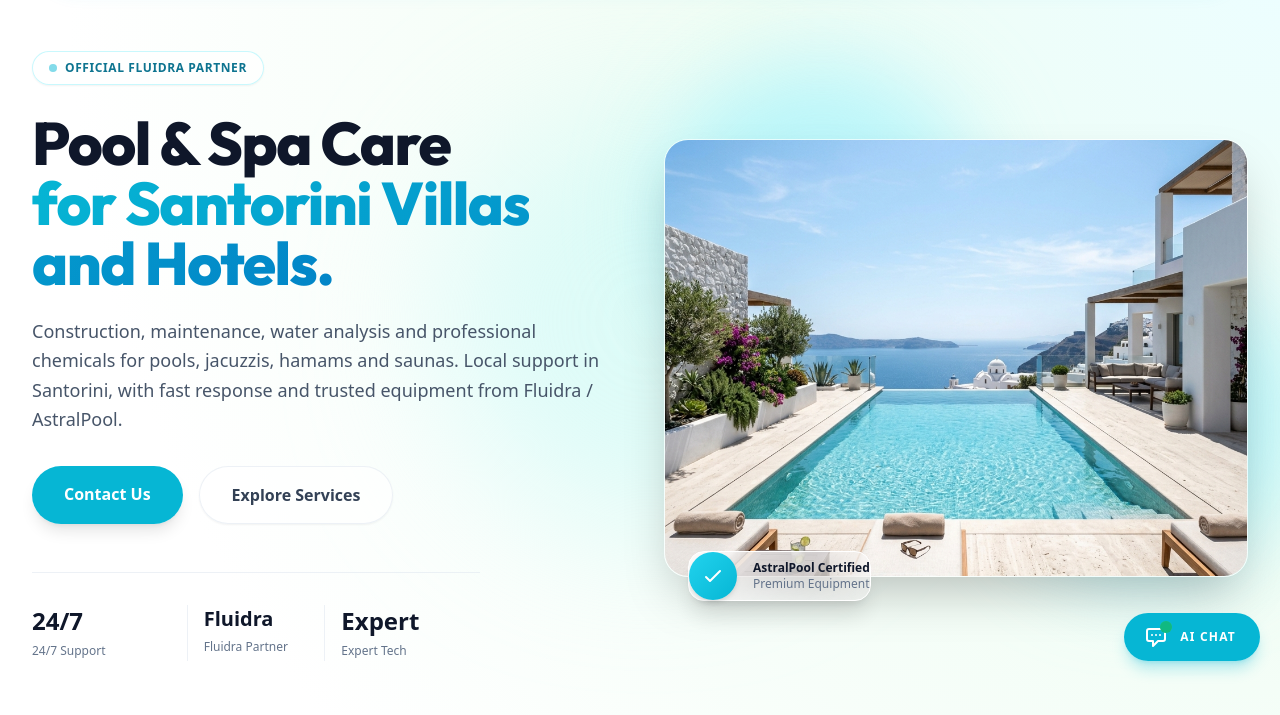
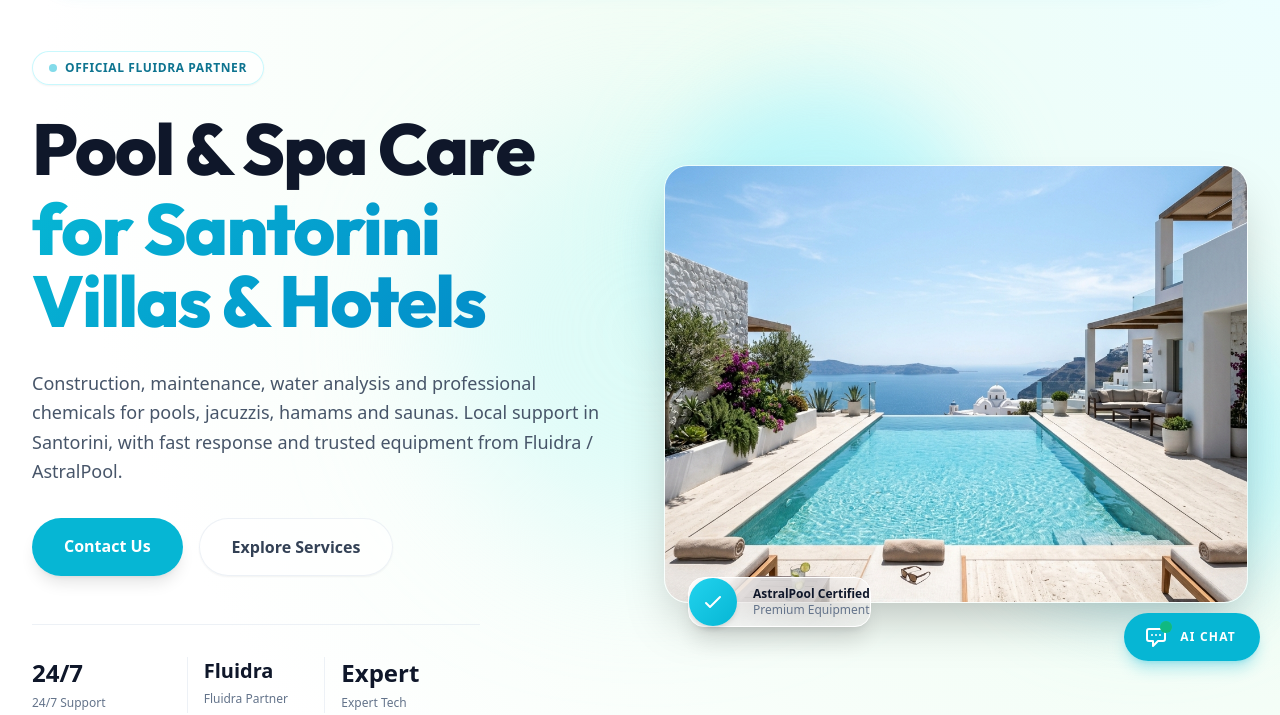
Before and after one commit to noustelos/water, a website: page public/index.html in a window 1280 px wide. Shown: the part 115-830 px from the top of the page. Drawn offline with nearby package versions, Linux system fonts and the light colour scheme.

Commit message:
Audit and refine all website copy: remove generic phrases, update hero layout, and clean up contact form messages

```diff
--- a/public/index.html
+++ b/public/index.html
@@ -114,9 +114,9 @@
               <span data-translate="hero-badge">Official Fluidra Partner</span>
             </div>
 
-            <h1 class="text-4xl sm:text-5xl lg:text-6xl font-extrabold text-slate-900 tracking-tight leading-none mb-6">
-              <span data-translate="hero-h1-1">Pool & Spa Care</span> <br class="hidden sm:inline">
-              <span data-translate="hero-h1-2" class="text-gradient">for Santorini Villas and Hotels.</span>
+            <h1 class="text-4xl sm:text-5xl lg:text-6xl xl:text-7xl font-extrabold text-slate-900 tracking-tight leading-[1.1] mb-8">
+              <span data-translate="hero-h1-1" class="block mb-2">Pool & Spa Care</span>
+              <span data-translate="hero-h1-2" class="block text-gradient">for Santorini Villas & Hotels</span>
             </h1>
 
             <p data-translate="hero-p" class="text-lg text-slate-600 mb-8 max-w-xl mx-auto lg:mx-0 font-normal leading-relaxed">
--- a/public/js/main.js
+++ b/public/js/main.js
@@ -83,7 +83,7 @@ document.addEventListener('DOMContentLoaded', () => {
 
         if (response.ok && result.success) {
           // Trigger custom Success Toast alert
-          showToast(isGreek ? 'Επιτυχία!' : 'Success!', result.message || (isGreek ? 'Το μήνυμα εστάλη επιτυχώς.' : 'Email sent successfully via Resend API.'), 'success');
+          showToast(isGreek ? 'Επιτυχία!' : 'Success!', result.message || (isGreek ? 'Ευχαριστούμε. Το μήνυμά σας στάλθηκε με επιτυχία.' : 'Thank you. Your message has been sent successfully.'), 'success');
           contactForm.reset();
         } else {
           // Trigger custom Error Toast alert
@@ -96,7 +96,7 @@ document.addEventListener('DOMContentLoaded', () => {
       } finally {
         // Revert Loading State
         if (submitBtn) submitBtn.disabled = false;
-        if (submitText) submitText.textContent = isGreek ? 'Αποστολη Μηνυματος' : 'Send Message';
+        if (submitText) submitText.textContent = isGreek ? 'Αποστολή Μηνύματος' : 'Send Message';
         if (submitSpinner) submitSpinner.classList.add('hidden');
       }
     });
@@ -196,7 +196,7 @@ const translations = {
     "nav-cta": "Contact Us",
     "hero-badge": "Official Fluidra Partner",
     "hero-h1-1": "Pool & Spa Care",
-    "hero-h1-2": "for Santorini Villas and Hotels.",
+    "hero-h1-2": "for Santorini Villas & Hotels",
     "hero-p": "Construction, maintenance, water analysis and professional chemicals for pools, jacuzzis, hamams and saunas. Local support in Santorini, with fast response and trusted equipment from Fluidra / AstralPool.",
     "hero-btn-1": "Contact Us",
     "hero-btn-2": "Explore Services",
@@ -241,9 +241,9 @@ const translations = {
     "cnt-lbl-phone": "Phone Number",
     "cnt-lbl-service": "Service of Interest",
     "opt-1": "Design & Construction",
-    "opt-2": "Maintenance 365",
-    "opt-3": "Chemicals & Analysis",
-    "opt-4": "Automated Cleaning",
+    "opt-2": "Seasonal & Year-Round Maintenance",
+    "opt-3": "Water Analysis & Chemicals",
+    "opt-4": "Equipment Support",
     "opt-5": "General Inquiry",
     "cnt-lbl-message": "Message *",
     "cnt-submit": "Send Message",
@@ -273,7 +273,7 @@ const translations = {
     "nav-cta": "Επικοινωνια",
     "hero-badge": "Επίσημος Συνεργάτης Fluidra",
     "hero-h1-1": "Φροντίδα Πισίνας & Spa",
-    "hero-h1-2": "για Βίλες και Ξενοδοχεία",
+    "hero-h1-2": "για Βίλες & Ξενοδοχεία στη Σαντορίνη",
     "hero-p": "Κατασκευή, συντήρηση, ανάλυση νερού και επαγγελματικά χημικά για πισίνες, jacuzzi, χαμάμ και σάουνες. Τοπική υποστήριξη στη Σαντορίνη, με άμεση ανταπόκριση και αξιόπιστο εξοπλισμό Fluidra / AstralPool.",
     "hero-btn-1": "Επικοινωνηστε",
     "hero-btn-2": "Υπηρεσιες",
@@ -318,12 +318,12 @@ const translations = {
     "cnt-lbl-phone": "Τηλέφωνο Επικοινωνίας",
     "cnt-lbl-service": "Υπηρεσία Ενδιαφέροντος",
     "opt-1": "Σχεδιασμός & Κατασκευή",
-    "opt-2": "Συντήρηση 365",
-    "opt-3": "Χημικά & Ανάλυση",
-    "opt-4": "Αυτοματοποιημένος Καθαρισμός",
+    "opt-2": "Εποχιακή & Ετήσια Συντήρηση",
+    "opt-3": "Ανάλυση Νερού & Χημικά",
+    "opt-4": "Υποστήριξη Εξοπλισμού",
     "opt-5": "Γενική Ερώτηση",
     "cnt-lbl-message": "Μήνυμα *",
-    "cnt-submit": "Αποστολη Μηνυματος",
+    "cnt-submit": "Αποστολή Μηνύματος",
     "ft-copyright": "<strong class=\"font-bold text-primary-500\">Water Cycle Systems</strong>. Με την επιφύλαξη παντός δικαιώματος.",
     "ft-privacy": "Πολιτική Απορρήτου",
     "ft-terms": "Όροι Υπηρεσιών",
@@ -366,7 +366,7 @@ function setLanguage(lang) {
   // Update dynamic submit button text if form is present
   const submitText = document.getElementById('submit-text');
   if (submitText) {
-    submitText.textContent = lang === 'el' ? 'Αποστολη Μηνυματος' : 'Send Message';
+    submitText.textContent = lang === 'el' ? 'Αποστολή Μηνύματος' : 'Send Message';
   }
 
   // Translate all tagged elements
```
